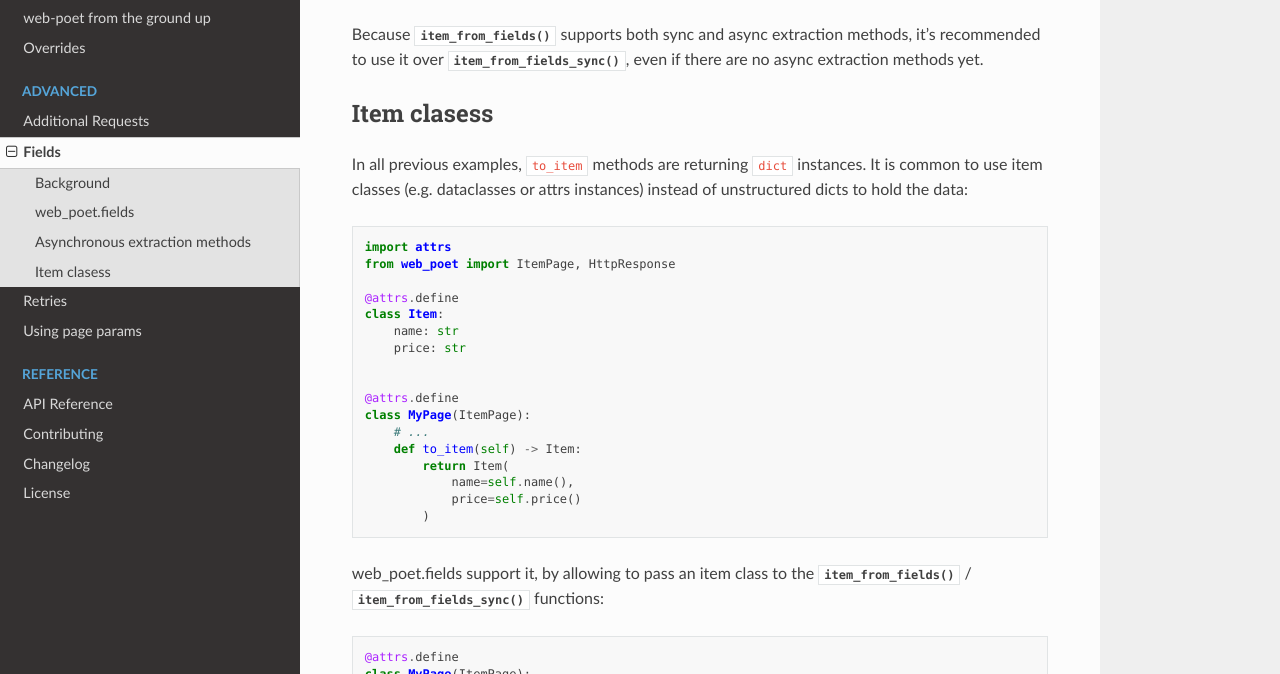
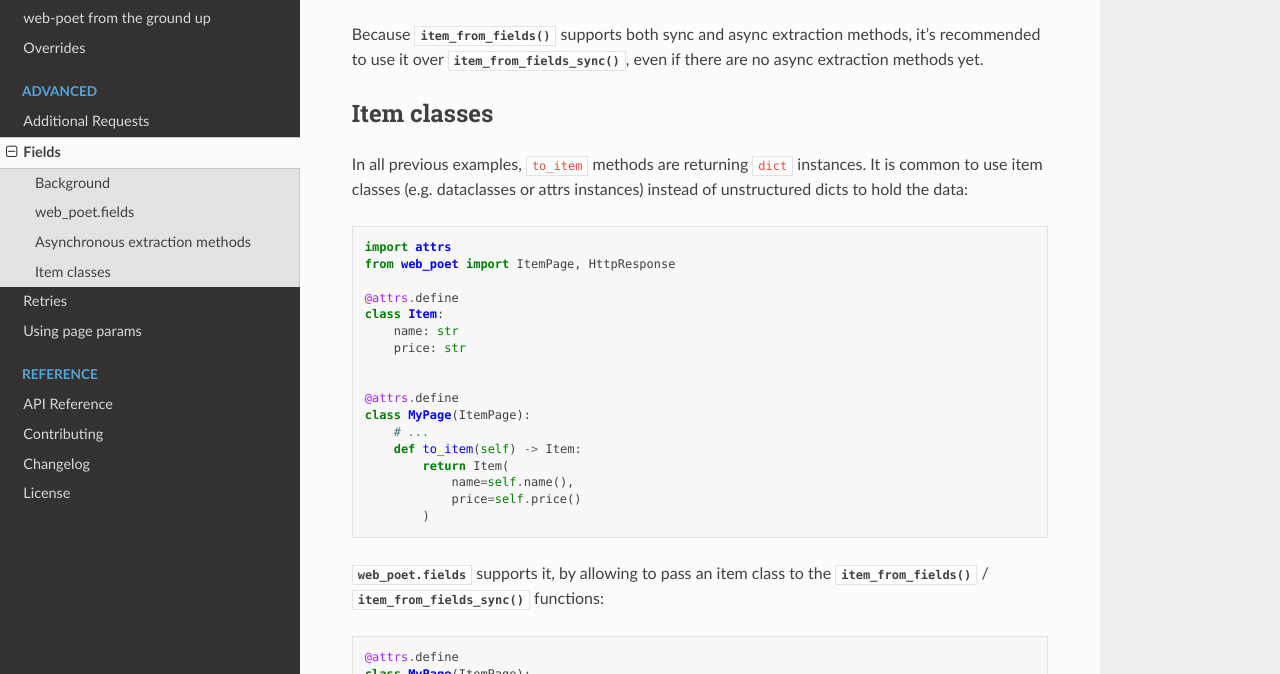
Before and after one commit to scrapinghub/web-poet, a Sphinx documentation site: the page built from docs/advanced/fields.rst, in a window 1280 px wide and 900 px high, scrolled down 1931 px. Shown: the part 163-837 px from the top of the window. Built offline with Sphinx 7.4.7 and the Read the Docs theme 2.0.0, drawn with Linux system fonts in a browser that asks for light colours.

Commit message:
Apply suggestions from code review
Co-authored-by: Kevin Lloyd Bernal <kevin@zyte.com>

```diff
--- a/docs/advanced/fields.rst
+++ b/docs/advanced/fields.rst
@@ -120,7 +120,7 @@ Because :func:`~.item_from_fields` supports both sync and async extraction
 methods, it's recommended to use it over :func:`~.item_from_fields_sync`, even
 if there are no async extraction methods yet.
 
-Item clasess
+Item classes
 ------------
 
 In all previous examples, ``to_item`` methods are returning ``dict``
@@ -147,7 +147,7 @@ attrs instances) instead of unstructured dicts to hold the data:
                 price=self.price()
             )
 
-web_poet.fields support it, by allowing to pass an item class to the
+:mod:`web_poet.fields` supports it, by allowing to pass an item class to the
 :func:`~.item_from_fields` / :func:`~.item_from_fields_sync` functions:
 
 .. code-block:: python
```
Also changed, not shown: 1 other file.
